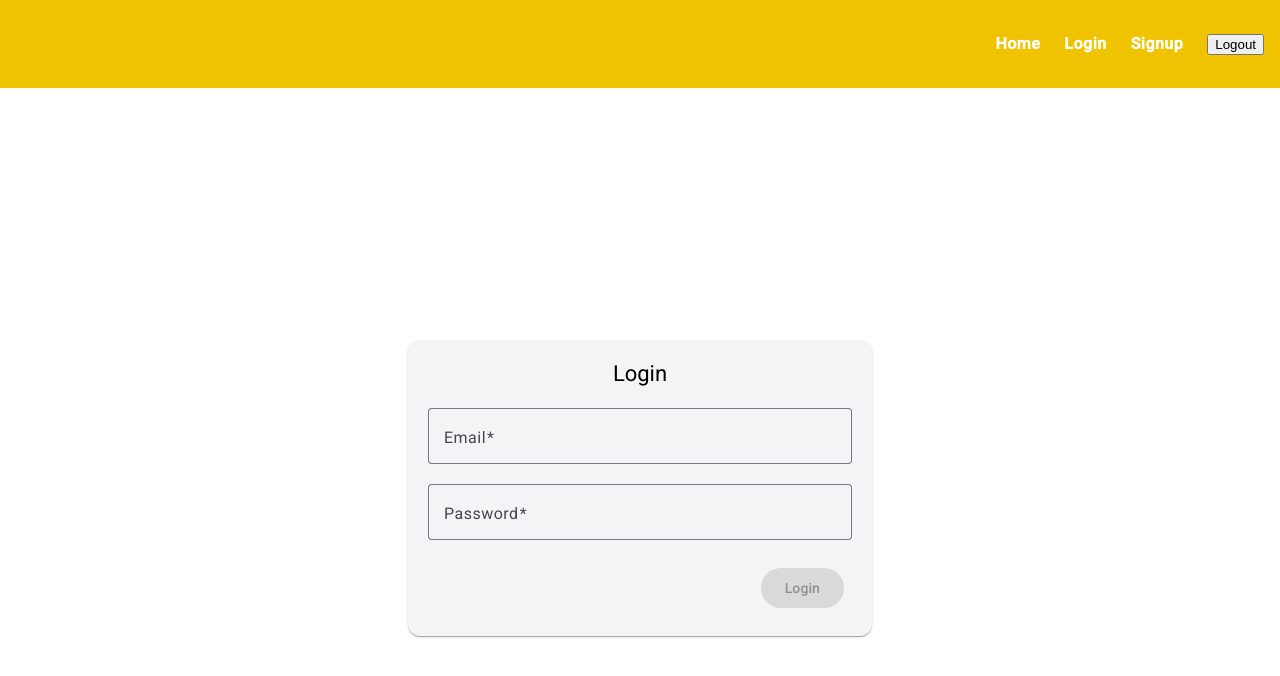
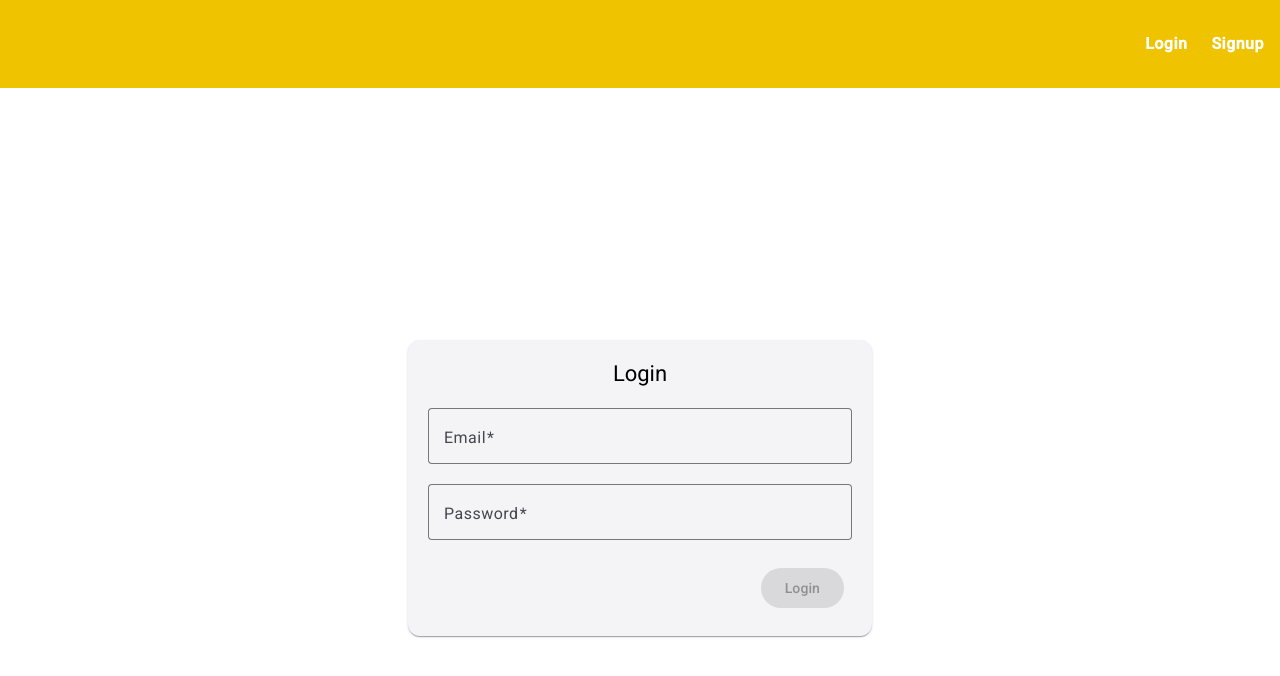
Before and after one commit to ksimali/frenchgram, an Angular app: page /login in a window 1280 px wide. Shown: the top 676 px of the page. Built offline with nearby package versions, Linux system fonts and the light colour scheme.

Commit message:
Add ngIf condition on navbar link to display the link depending on the user statut(connected or not)

```diff
--- a/src/app/app.component.html
+++ b/src/app/app.component.html
@@ -1,10 +1,10 @@
 <header class="app-header">
   <nav>
     <ul class="nav-links">
-      <li><a routerLink="/">Home</a></li>
-      <li><a routerLink="/login">Login</a></li>
-      <li><a routerLink="/signup">Signup</a></li>
-      <li><button (click)="logout()">Logout</button></li>
+      <li *ngIf="isAuth"><a routerLink="/">Home</a></li>
+      <li *ngIf="!isAuth"><a routerLink="/login">Login</a></li>
+      <li *ngIf="!isAuth"><a routerLink="/signup">Signup</a></li>
+      <li *ngIf="isAuth"><button (click)="logout()">Logout</button></li>
     </ul>
   </nav>
 </header>
```
